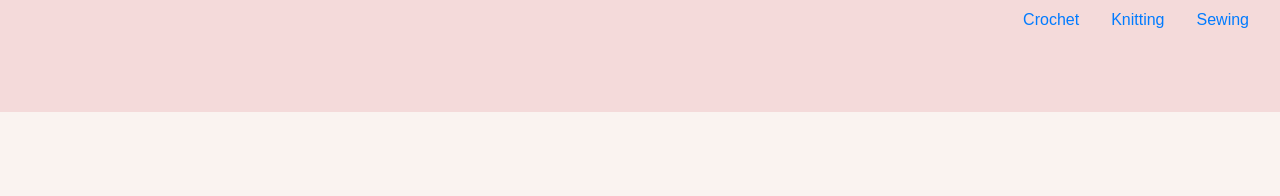
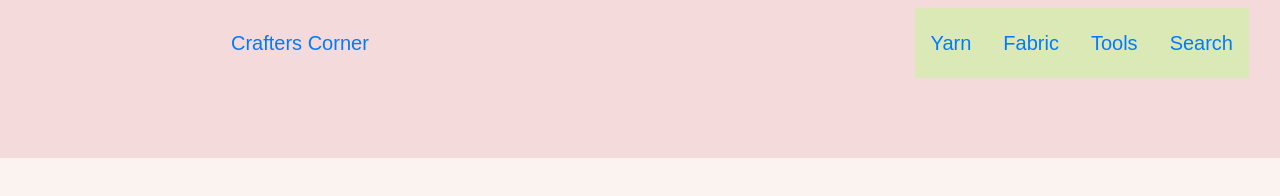
Before and after one commit to zoeyvanwyk/project--Java-and-Web-development, a plain HTML site: page index.html in a window 1280 px wide. Drawn offline with nearby package versions, Linux system fonts and the light colour scheme.

Commit message:
nav bar
started working on the nav bar. have the basics down

```diff
--- a/index.html
+++ b/index.html
@@ -14,28 +14,39 @@
 <body>
 
     <!--Nav-->
-    <section id="title">
+    <section class="header fixed-top">
+        <nav class="navbar">
+
             <div class="container-fluid">
 
-            <div >
-                <ul class="nav justify-content-end">
+                <div class="navbar-header">
+                    <a class="navbar-brand pink" href="#">Crafters Corner</a>
+                </div>
+
+                <div class="icon-bar">
+                    <ul class="nav justify-content-end ">
 
                         <li class="nav-item">
-                    <a class="nav-link active" href="#">Crochet</a>
+                        <a class="nav-link" href="#">Yarn</a>
                         </li>
 
                         <li class="nav-item">
-                    <a class="nav-link" href="#">Knitting</a>
+                        <a class="nav-link" href="#">Fabric</a>
                         </li>
 
                         <li class="nav-item">
-                    <a class="nav-link" href="#">Sewing</a>
+                        <a class="nav-link" href="#">Tools</a>
+                        </li>
+
+                        <li class="nav-item">
+                        <a class="nav-link" href="#">Search</a>
                         </li>
 
                     </ul>
                 </div>
 
             </div>
+        </nav>
     </section>
 
     <!--categories-->
--- a/styles.css
+++ b/styles.css
@@ -3,7 +3,28 @@ body {
     background-color: #FAF3F0;
 }
 
-#title {
+.header {
     background-color: #F4DADA ;
     padding: 0 0 4.5rem;
 }
+
+.icon-bar {
+    /*width: 100%;*/
+    background-color: #DBE9B7;
+    /*overflow: auto;*/
+  }
+
+.icon-bar li {
+    /*width: 20%;*/
+    text-align: center;
+    padding: 12px 0;
+    transition: all 0.3s ease;
+    color: white;
+    font-size: 20px;
+}
+
+.navbar-brand{
+    padding-left: 200px;
+    padding-right:200px;
+    border-radius: 25px;
+}
```
Lines whose indentation alone changed are shown as unchanged.
